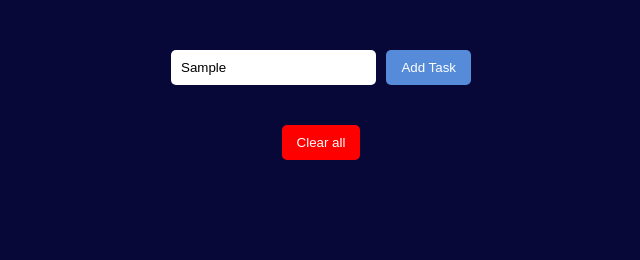
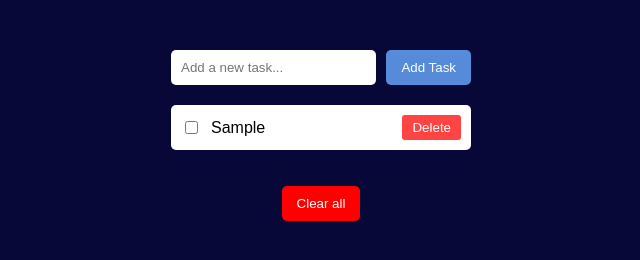
Before and after one commit to tr3ndy661/habit-tracker-github-commit-design, a plain HTML site: page simpleTodoApp.html in a window 1280 px wide. Both pictures are taken after typing "Sample" into the empty fields and a click on the button "Add Task". Shown: the whole page, without its empty margins (319-959 px from the left). Drawn offline with Linux system fonts and the light colour scheme.

Commit message:
fixed bug

```diff
--- a/simpleTodoApp.html
+++ b/simpleTodoApp.html
@@ -42,6 +42,30 @@
             margin-top: 10px;
             padding: 10px;
             border-radius: 5px;
+            color: black;
+            display: flex;
+            align-items: center;
+            justify-content: space-between;
+        }
+        li.completed {
+            text-decoration: line-through;
+            opacity: 0.6;
+        }
+        li span {
+            flex: 1;
+            margin-left: 10px;
+            text-align: left;
+        }
+        li button {
+            background-color: #ff4444;
+            color: white;
+            border: none;
+            padding: 5px 10px;
+            border-radius: 3px;
+            cursor: pointer;
+        }
+        li button:hover {
+            background-color: #cc0000;
         }
         #clear-all-btn {
             margin-top: 20px;
@@ -79,7 +103,8 @@
         <button id="clear-all-btn">Clear all</button>
 
         <script>
-            const tasks = JSON.parse(localStorage.getItem('tasks')) || [];
+            // Note: localStorage is not available in Claude artifacts, so using in-memory storage
+            let tasks = [];
             const taskForm = document.getElementById('task-form');
             const taskInput = document.getElementById('task-input');
             const taskList = document.getElementById('task-list');
@@ -107,28 +132,28 @@
                     });
                     taskList.appendChild(li);
                 });
-                localStorage.setItem('tasks', JSON.stringify(tasks)); // Save to localStorage
+                // Note: localStorage would be used here in a real environment
             }
             renderTasks(); // Initial render
 
             taskForm.addEventListener('submit', (event) => {
                 event.preventDefault();
-                const text = task.taskInput.value.trim();
+                const text = taskInput.value.trim(); // Fixed: was task.taskInput
                 if (text !== '') {
-                    tasks.push ({
+                    tasks.push({
                         id: Date.now(), // Unique ID
                         text: text,
                         completed: false
-                    })
+                    });
                     taskInput.value = '';
                     renderTasks();
                 }
-            })
+            });
 
             clearAllBtn.addEventListener('click', function(){
-                task.length = 0;
+                tasks.length = 0; // Fixed: was task.length
                 renderTasks();
-            })
+            });
         </script>
     </div>
 
```
